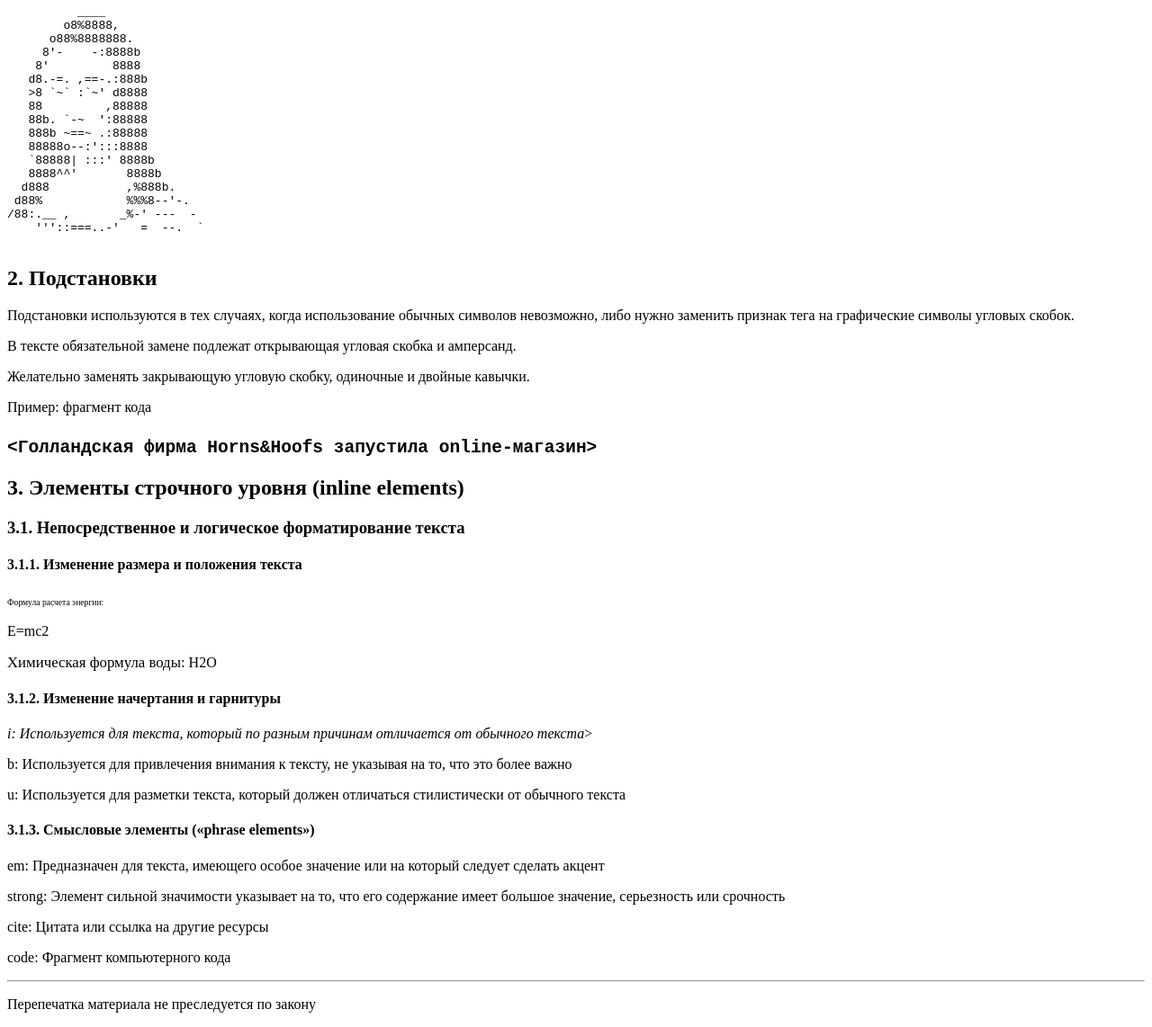
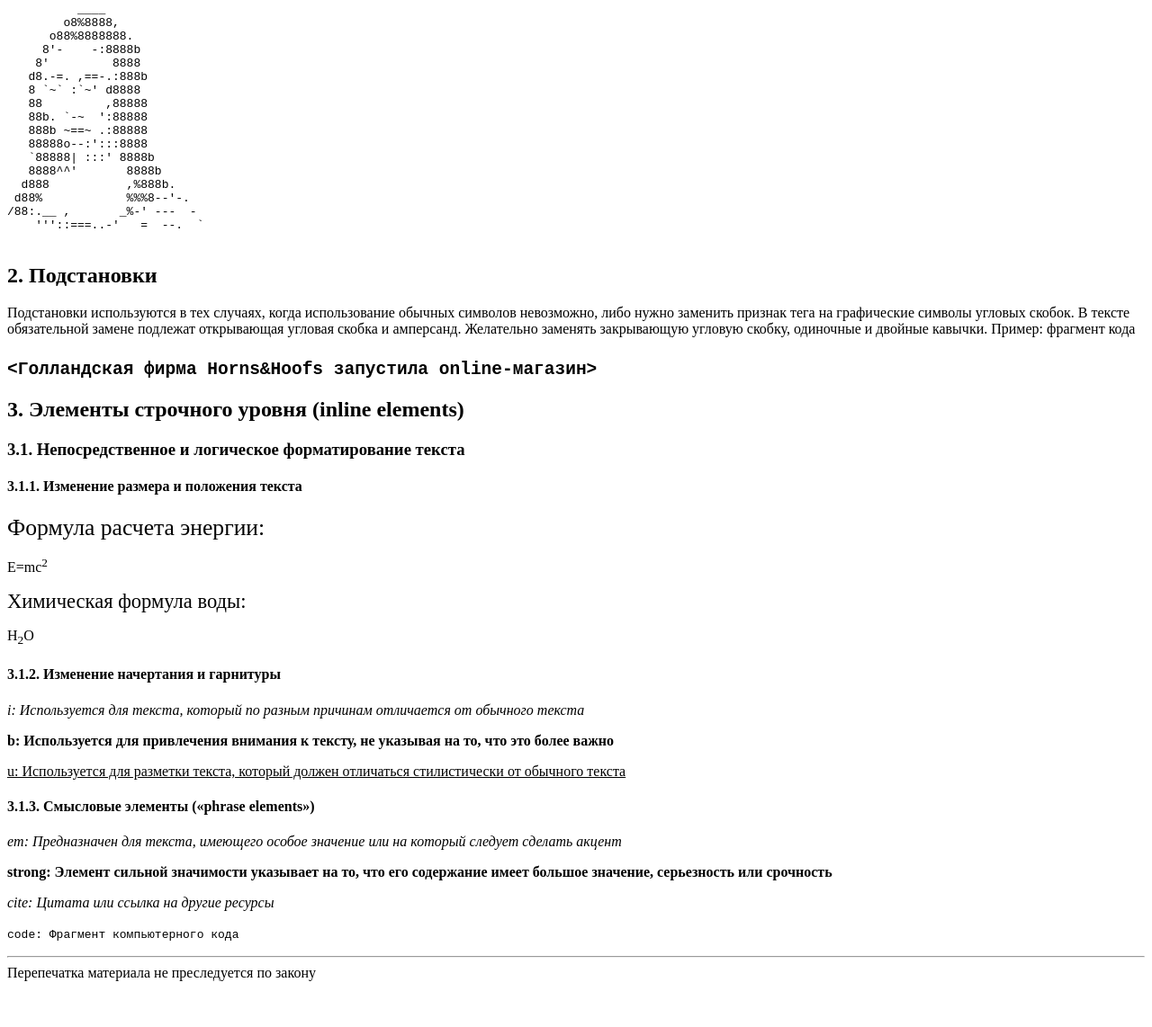
Before and after one commit to SokolovaPolina/SokolovaPolina.github.io, a plain HTML site: page lab1/lab1_1.html in a window 1280 px wide. Shown: the part 812-1954 px from the top of the page at 90% size. After the commit the page ends 1911 px from the top, so only its background shows below. Drawn offline with Linux system fonts and the light colour scheme.

Commit message:
Update lab1_1.html

```diff
--- a/lab1/lab1_1.html
+++ b/lab1/lab1_1.html
@@ -56,7 +56,7 @@
 
 <h3>1.3. Форматирование текста с помощью элемента pre</h3>
 
-<div><p> Элемент pre сообщает визуальным агентам пользователей, что пробельные символы внутри не нужно сокращать и переносить по ним длинные строки. Очень не рекомендуется применять в элементе символ табуляции. В элементе могут находиться только строчные элементы.</p></div>
+Элемент pre сообщает визуальным агентам пользователей, что пробельные символы внутри не нужно сокращать и переносить по ним длинные строки. Очень не рекомендуется применять в элементе символ табуляции. В элементе могут находиться только строчные элементы.
 
 <!-- ПОМЕСТИТЕ ASCII-ГРАФИКУ ВНУТРЬ ЭЛЕМЕНТА PRE -->
 <pre>
@@ -66,7 +66,7 @@
      8'-    -:8888b
     8'         8888
    d8.-=. ,==-.:888b
-   >8 `~` :`~' d8888
+   8 `~` :`~' d8888
    88         ,88888
    88b. `-~  ':88888
    888b ~==~ .:88888
@@ -81,9 +81,9 @@
 </pre>
 <h2>2. Подстановки</h2>
 
-<div><p>Подстановки используются в тех случаях, когда использование обычных символов невозможно, либо нужно заменить признак тега на графические символы угловых скобок.</p>
-<p>В тексте обязательной замене подлежат открывающая угловая скобка и амперсанд.</p>
-<p>Желательно заменять закрывающую угловую скобку, одиночные и двойные кавычки.</p></div>
+Подстановки используются в тех случаях, когда использование обычных символов невозможно, либо нужно заменить признак тега на графические символы угловых скобок.
+В тексте обязательной замене подлежат открывающая угловая скобка и амперсанд.
+Желательно заменять закрывающую угловую скобку, одиночные и двойные кавычки.
 
 <!--
 Основные подстановки:
@@ -107,24 +107,24 @@
 
 <!-- ИСПОЛЬЗУЙТЕ РАЗНЫЕ СПОСОБЫ ВЫДЕЛЕНИЯ ТЕКСТА -->
 <h4>3.1.1. Изменение размера и положения текста</h4>
-<div> <p><span style=" font-size: 60%">Формула расчета энергии:</span></p>
-E=mc2
-<p><span style=" font-size: 105%">Химическая формула воды:</span>
-H2O</span></p>
+<div><p><span style=" font-size: 160%;">Формула расчета энергии:</span></p>
+<p><span style="text-align: center;">E=mc<sup>2</sup></span></p>
+<p><span style=" font-size: 141%;">Химическая формула воды:</span></p>
+<p><span style="text-align: right;">H<sub>2</sub>O</span></p></div>
 
 <h4>3.1.2. Изменение начертания и гарнитуры</h4>
-<div><p><span style="font-style:italic"> i: Используется для текста, который по разным причинам отличается от обычного текста</span>></p>
-<p><span style="font-style:oblique"></span>b: Используется для привлечения внимания к тексту, не указывая на то, что это более важно</span></p>
-<p>u: Используется для разметки текста, который должен отличаться стилистически от обычного текста</p></div>
+<p><i> i: Используется для текста, который по разным причинам отличается от обычного текста</i></p>
+<p><span style="font-weight: bold" >b: Используется для привлечения внимания к тексту, не указывая на то, что это более важно</span></p>
+<p><span style="text-decoration: underline">u: Используется для разметки текста, который должен отличаться стилистически от обычного текста</span></p>
 
 <h4>3.1.3. Смысловые элементы («phrase elements»)</h4>
-<div><p> em: Предназначен для текста, имеющего особое значение или на который следует сделать акцент</p>
-    <p>strong: Элемент сильной значимости указывает на то, что его содержание имеет большое значение, серьезность или срочность</p>
-    <p>cite: Цитата или ссылка на другие ресурсы</p>
-    <p>code: Фрагмент компьютерного кода</p></div>
+<div><p><em> em: Предназначен для текста, имеющего особое значение или на который следует сделать акцент</em></p>
+    <p><strong>strong: Элемент сильной значимости указывает на то, что его содержание имеет большое значение, серьезность или срочность</strong></p>
+    <p><cite>cite: Цитата или ссылка на другие ресурсы</cite><p>
+    <p><code>code: Фрагмент компьютерного кода</code></p>
 
 <!-- ДОБАВЬТЕ ГОРИЗОНТАЛЬНУЮ ЛИНИЮ HR -->
 <hr>
-<div><p>Перепечатка материала не преследуется по закону</p></div>
+Перепечатка материала не преследуется по закону
 </body>
 </html>
```
